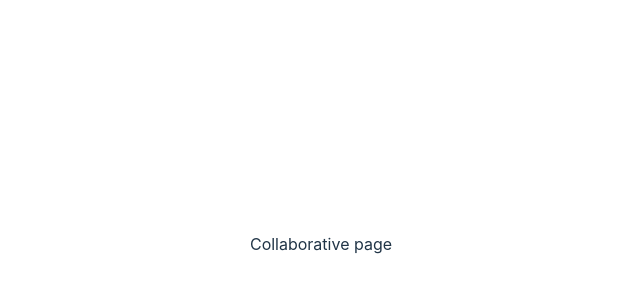
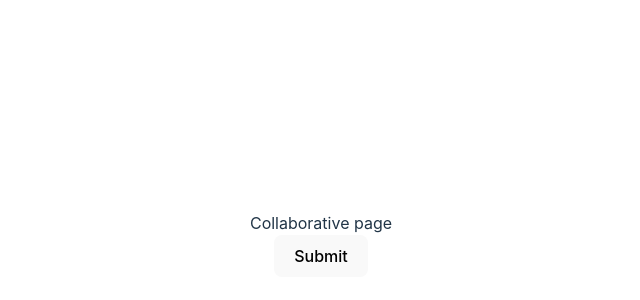
Before and after one commit to ewurasi-nyarkoa/first-react-project, a React (Vite) app: page / in a window 1280 px wide. Shown: the part 156-456 px from the top of the page, without its empty margins (319-959 px from the left). Built offline with nearby package versions, Linux system fonts and the light colour scheme.

Commit message:
added a button

```diff
--- a/src/App.jsx
+++ b/src/App.jsx
@@ -2,6 +2,7 @@
 import reactLogo from './assets/react.svg'
 import viteLogo from '/vite.svg'
 import './App.css'
+import ButtonComponent from './ButtonComponent'
 
 function App() {
   const [count, setCount] = useState(0)
@@ -9,6 +10,7 @@
   return (
     <>
      Collaborative page
+     <ButtonComponent />
     </>
   )
 }
--- /dev/null
+++ b/src/ButtonComponent.jsx
@@ -0,0 +1,11 @@
+import React from 'react'
+
+function ButtonComponent() {
+  return (
+    <div>
+      <button type='button'>Submit</button>
+    </div>
+  )
+}
+
+export default ButtonComponent
```
Also changed, not shown: 1 other file (tests, documents, lock files or other folders).
